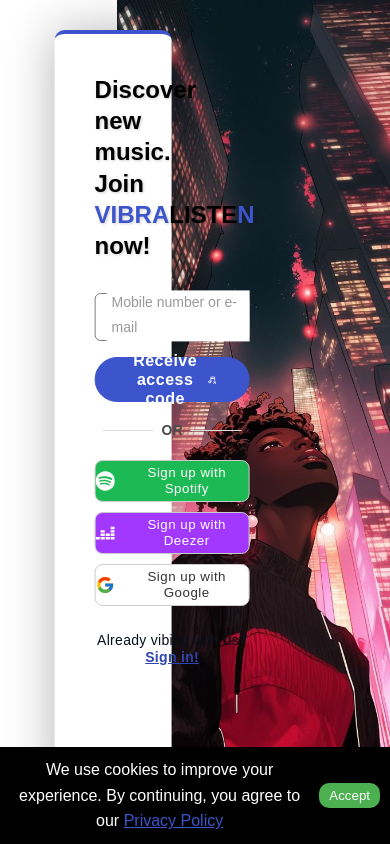
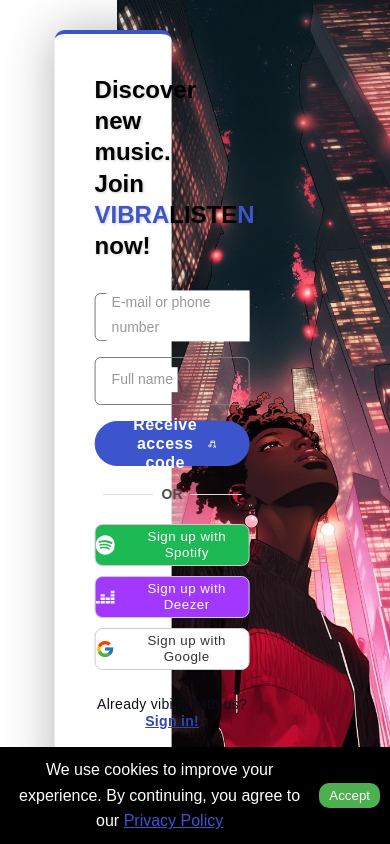
Before and after one commit to lodsa-ntos/vibralisten, a React (Vite) app in the folder frontend/: page /signup in a window 390 px wide. Built offline with nearby package versions, Linux system fonts and the light colour scheme; a web font is replaced by a local one.

Commit message:
Enhance SignUpLayout and SignInLayout with input validation for email and phone number, and improve error message display

```diff
--- a/frontend/src/pages/Authentication/Login/SignInLayout.css
+++ b/frontend/src/pages/Authentication/Login/SignInLayout.css
@@ -88,7 +88,7 @@
   margin: 0px;
   color: var(--black);
   letter-spacing: 0.3px;
-  line-height: 1.2;
+  line-height: 1.6;
 }
 .overlay-content-login-username {
   padding-bottom: 16px;
@@ -328,7 +328,7 @@ When the input is focused or filled, move the label upwards
 }
 
 .error-message-user {
-color: #ef4444;
-font-size: 14px;
-margin-top: 8px;
+  color: #ef4444;
+  font-size: 14px;
+  margin-top: 8px;
 }
--- a/frontend/src/pages/Authentication/Login/SignInLayout.jsx
+++ b/frontend/src/pages/Authentication/Login/SignInLayout.jsx
@@ -19,6 +19,7 @@ const SignInLayout = ({ userId }) => {
   const [ isInputValue, setIsInputValue ] = useState("");
   const [ userName, setuserName ] = useState("");
   const navigate = useNavigate();
+
   const isValidEmail = (value) => /\S+@\S+\.\S+/.test(value);
   const isValidPhoneNumber = (value) => /^\+?[0-9]{7,15}$/.test(value);
 
@@ -50,8 +51,8 @@ const SignInLayout = ({ userId }) => {
     }
   };
 
-  // Função para verificar se o input é válido (e-mail ou username existente)
-  // Function to check if the input is valid (existing e-mail or username)
+  // Função para verificar se o input é válido (phone number, e-mail ou username existente)
+  // Function to check if the input is valid (existing phone number, e-mail or username)
   const validateInput = async (value) => {
     setIsChecking(true);
 
--- a/frontend/src/pages/Authentication/Register/SignUpLayout.css
+++ b/frontend/src/pages/Authentication/Register/SignUpLayout.css
@@ -73,12 +73,14 @@
   letter-spacing: 0.3px;
   line-height: 1.2;
 }
-.overlay-content-signup-username {
+.overlay-content-signup-username,
+.overlay-content-signup-fullname {
   padding-bottom: 16px;
   position: relative;
 
 }
-.overlay-content-signup-username input{
+.overlay-content-signup-username input,
+.overlay-content-signup-fullname input {
   appearance: none;
   background-image: none;
   border: 1px solid var(--border-color, #4A4A4A);
@@ -93,7 +95,8 @@
   transition: all .3s ease-in-out;
   outline: none;
 }
-.overlay-content-signup-username label {
+.overlay-content-signup-username label,
+.overlay-content-signup-fullname label {
   position: absolute;
   left: 12px;
   top: 35%;
@@ -112,19 +115,23 @@
 When the input is focused or filled, move the label upwards
 */
 .overlay-content-signup-username input:focus + label,
-.overlay-content-signup-username input:not(:placeholder-shown) + label{
+.overlay-content-signup-username input:not(:placeholder-shown) + label,
+.overlay-content-signup-fullname input:focus + label,
+.overlay-content-signup-fullname input:not(:placeholder-shown) + label {
   color: #3d55cc;
   outline: none;
   top: 0;
   left: 10px;
   font-size: 12px;
 }
-.overlay-content-signup-username input:focus {
+.overlay-content-signup-username input:focus,
+.overlay-content-signup-fullname input:focus {
  border-color: var(--blue-vibrant);
  box-shadow: 0 0 8px rgba(61, 85, 204, 0.4);
  transition: all .3s ease;
 }
-.overlay-content-signup-username input:hover {
+.overlay-content-signup-username input:hover,
+.overlay-content-signup-fullname input:hover {
  border-color: rgba(61, 85, 204, 0.8);
 }
 
@@ -261,3 +268,11 @@ When the input is focused or filled, move the label upwards
   text-decoration: underline;
   color: var(--blue-vibrant);
 }
+
+.overlay-signup-content p.error-message-phone-email {
+  display: block;
+  font-size: 10px;
+  margin-top: -10px;
+  color: #ef4444;
+  font-weight: 400;
+}
--- a/frontend/src/pages/Authentication/Register/SignUpLayout.jsx
+++ b/frontend/src/pages/Authentication/Register/SignUpLayout.jsx
@@ -21,6 +21,22 @@ const SignUpLayout = () => {
     password: ""
   });
 
+  const isValidEmail = (value) => /\S+@\S+\.\S+/.test(value);
+  const isValidPhoneNumber = (value) => /^\+?[0-9]{7,15}$/.test(value);
+
+  // Função para verificar se o input é válido (phone number, e-mail ou username existente)
+  // Function to check if the input is valid (existing phone number, e-mail or username)
+  const validateSignUpInput = async (emailOrPhone, fullname) => {
+    if (!isValidEmail(emailOrPhone) && !isValidPhoneNumber(emailOrPhone)) {
+     return "Please enter a valid email or phone number.";
+    };
+
+    if (!fullname.trim().includes(" ")) {
+      return "Please enter your full name (first and last name).";
+     };
+    return null;
+  }
+
   const handleChange = async (e) => {
     setFormData({ ...formData, [e.target.name]: e.target.value });
   };
@@ -29,23 +45,31 @@ const SignUpLayout = () => {
     setIsLoading(true);
     setError(null);
 
+    const validationError = validateSignUpInput(formData.emailOrPhone, formData.fullname);
+    if (validationError) {
+      setError(validationError);
+      setIsLoading(false);
+      return;
+    }
+
     try {
       const response = await fetch("/api/auth/signup", {
         method: "POST",
         headers:{ "Content-Type": "application/json" },
-        body: JSON.stringify(formData),
+        body: JSON.stringify({
+          emailOrPhone: formData.emailOrPhone,
+          fullname: formData.fullname,
+        }),
       });
 
-      const data = await response.json();
-
       if (!response.ok) {
-        throw new Error(data.message);
+        const errorData = await response.json();
+        throw new Error(errorData.message);
       }
 
       // Autenticar utilizador e redirecionar para home
       // Authenticate user and redirect to home
-      login(data.user, data.token);
-      navigate("/home");
+      navigate("/verify-code", { state: { emailOrPhone: formData.emailOrPhone, fullname: formData.fullname } });
 
     } catch (error) {
       setError(error.message);
@@ -68,14 +92,19 @@ const SignUpLayout = () => {
         <h3>Discover new music. <br/>Join <span className="overlay-word-vibran">VIBRA</span>LISTE<span className="overlay-word-vibran">N</span> now!</h3>
         <div className="overlay-signup-content">
           <div className="overlay-content-signup-username">
-            <input type="email" id="signup-username-email" name="signup-username" className="peer block px-2.5 pb-2.5 pt-4 w-full text-sm text-gray-900 bg-transparent rounded-lg border-1 border-gray-300 appearance-none dark:text-white dark:border-gray-600 dark:focus:border-blue-500 focus:outline-none focus:ring-0 focus:border-blue-600peer block w-full rounded-lg border border-gray-300 bg-transparent px-2 pt-5 pb-2 text-gray-900 dark:border-gray-600 dark:text-white focus:border-blue-600 focus:outline-none focus:ring-0" onChange={handleChange} placeholder=" " required></input>
-            <label htmlFor="signup-username-email" className="absolute left-2 top-2 text-sm text-gray-500 dark:text-gray-400 transition-all peer-placeholder-shown:top-1/2 peer-placeholder-shown:scale-100 peer-placeholder-shown:translate-y-[-50%] peer-focus:top-2 peer-focus:scale-75 peer-focus:-translate-y-4 peer-focus:text-blue-600">Mobile number or e-mail</label>
+            <input type="email" id="signup-phonenumber-email" name="signup-username" className="peer block px-2.5 pb-2.5 pt-4 w-full text-sm text-gray-900 bg-transparent rounded-lg border-1 border-gray-300 appearance-none dark:text-white dark:border-gray-600 dark:focus:border-blue-500 focus:outline-none focus:ring-0 focus:border-blue-600peer block w-full rounded-lg border border-gray-300 bg-transparent px-2 pt-5 pb-2 text-gray-900 dark:border-gray-600 dark:text-white focus:border-blue-600 focus:outline-none focus:ring-0" onChange={handleChange} placeholder=" " required></input>
+            <label htmlFor="signup-username-email" className="absolute left-2 top-2 text-sm text-gray-500 dark:text-gray-400 transition-all peer-placeholder-shown:top-1/2 peer-placeholder-shown:scale-100 peer-placeholder-shown:translate-y-[-50%] peer-focus:top-2 peer-focus:scale-75 peer-focus:-translate-y-4 peer-focus:text-blue-600">E-mail or phone number</label>
+          </div>
+
+          {error && <p className="error-message-phone-email">{error}</p>}
+
+          <div className="overlay-content-signup-fullname">
+            <input type="name" id="signup-fullname" name="signup-fullname" className="peer block px-2.5 pb-2.5 pt-4 w-full text-sm text-gray-900 bg-transparent rounded-lg border-1 border-gray-300 appearance-none dark:text-white dark:border-gray-600 dark:focus:border-blue-500 focus:outline-none focus:ring-0 focus:border-blue-600peer block w-full rounded-lg border border-gray-300 bg-transparent px-2 pt-5 pb-2 text-gray-900 dark:border-gray-600 dark:text-white focus:border-blue-600 focus:outline-none focus:ring-0" onChange={handleChange} placeholder=" " required></input>
+            <label htmlFor="signup-fullname" className="absolute left-2 top-2 text-sm text-gray-500 dark:text-gray-400 transition-all peer-placeholder-shown:top-1/2 peer-placeholder-shown:scale-100 peer-placeholder-shown:translate-y-[-50%] peer-focus:top-2 peer-focus:scale-75 peer-focus:-translate-y-4 peer-focus:text-blue-600">Full name</label>
           </div>
 
           <div className="overlay-content-signup-button">
             <button onClick={handleSignUp} disabled={isLoading} > {isLoading ? "Registering..." : "Receive access code"} <TbMusicShare size={20} style={{ marginLeft: "5px", color: "white"}}/></button>
-
-            {error && <p>{error}</p>}
           </div>
 
           <div className="overlay-signup-content-divider">
```
